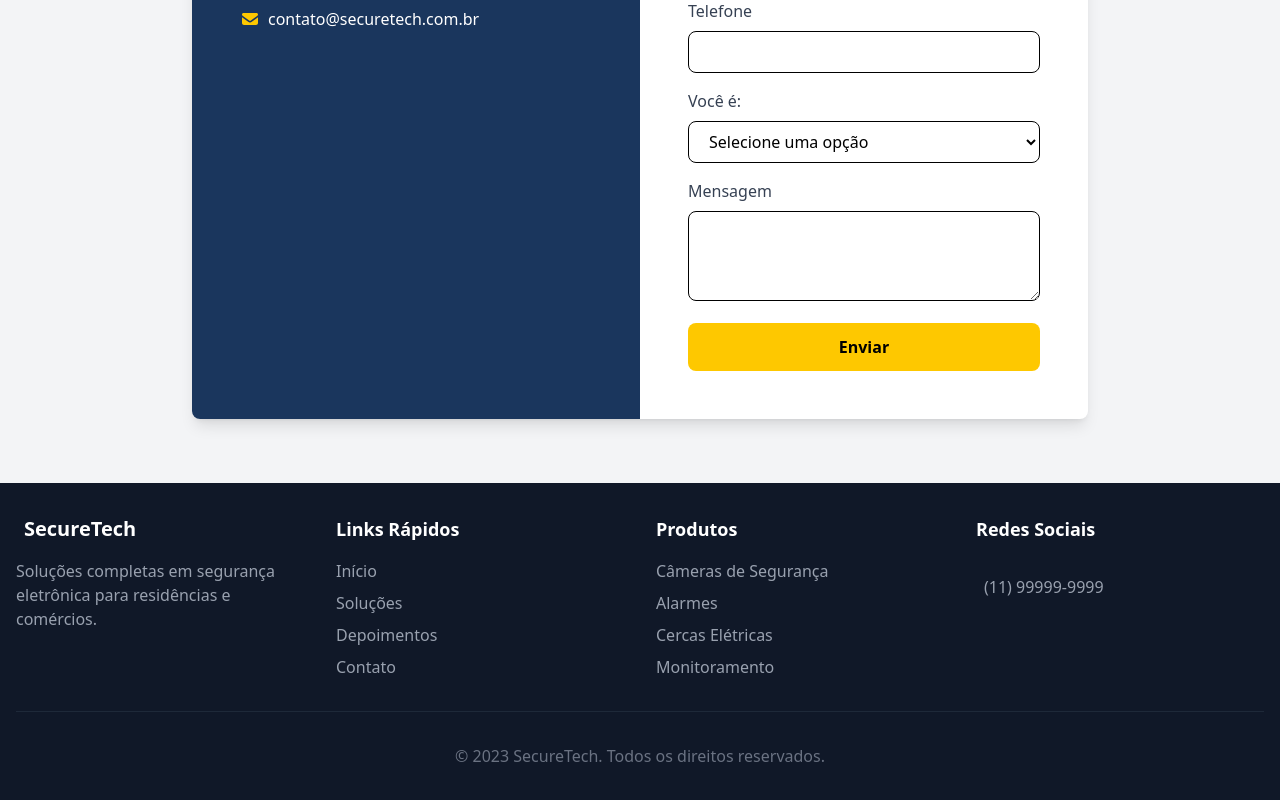
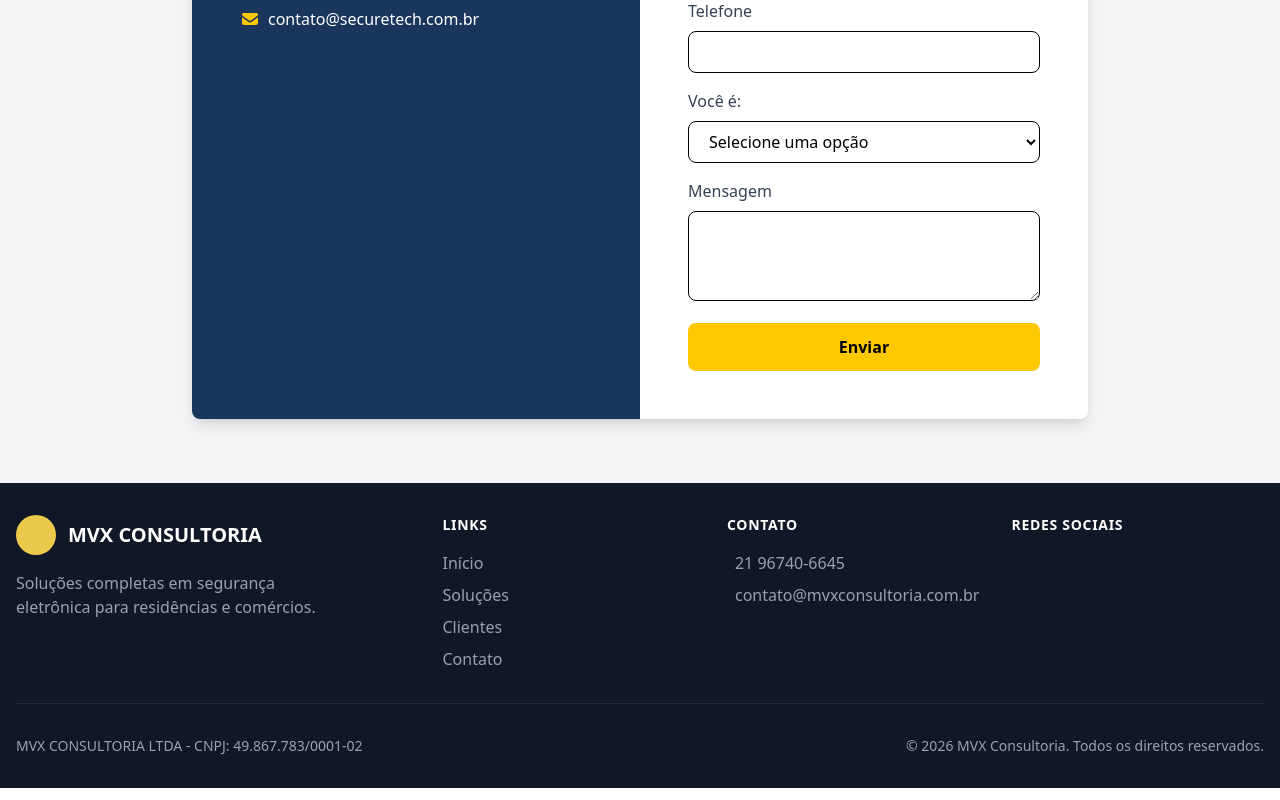
Before and after one commit to DevTec2020/LandingPage-Emive, a React (Vite) app: page / in a window 1280 px wide. Shown: the part 2405-3205 px from the top of the page. Built offline with nearby package versions, Linux system fonts and the light colour scheme.

Commit message:
feat: Atualizando layout do footer

```diff
--- a/src/App.jsx
+++ b/src/App.jsx
@@ -336,55 +336,77 @@ function App() {
     </section>
 
     {/* Footer */}
-    <footer className="bg-gray-900 text-white py-8">
-        <div className="container mx-auto px-4">
-            <div className="grid grid-cols-1 md:grid-cols-4 gap-8">
-                <div>
-                    <div className="flex items-center space-x-2 mb-4">
-                        <i className="fas fa-shield-alt text-accent text-2xl"></i>
-                        <span className="text-xl font-bold">SecureTech</span>
+    <footer class="bg-gray-900 text-white py-8">
+        <div class="container mx-auto px-4">
+            <div class="md:flex md:justify-between">
+                <div class="mb-6 md:mb-0">
+                    <div class="flex items-center mb-4">
+                        <div class="w-10 h-10 bg-accent rounded-full flex items-center justify-center mr-3">
+                            <i class="fas fa-shield-alt text-gray-900 text-lg"></i>
+                        </div>
+                        <span class="text-xl font-bold">MVX CONSULTORIA</span>
                     </div>
-                    <p className="text-gray-400">Soluções completas em segurança eletrônica para residências e comércios.</p>
+                    <p class="text-gray-400 max-w-xs">Soluções completas em segurança eletrônica para residências e comércios.</p>
                 </div>
-                <div>
-                    <h3 className="text-lg font-bold mb-4">Links Rápidos</h3>
-                    <ul className="space-y-2">
-                        <li><a href="#home" className="text-gray-400 hover:text-white transition">Início</a></li>
-                        <li><a href="#protecao" className="text-gray-400 hover:text-white transition">Soluções</a></li>
-                        <li><a href="#depoimentos" className="text-gray-400 hover:text-white transition">Depoimentos</a></li>
-                        <li><a href="#contato" className="text-gray-400 hover:text-white transition">Contato</a></li>
-                    </ul>
-                </div>
-                <div>
-                    <h3 className="text-lg font-bold mb-4">Produtos</h3>
-                    <ul className="space-y-2">
-                        <li><a href="#" className="text-gray-400 hover:text-white transition">Câmeras de Segurança</a></li>
-                        <li><a href="#" className="text-gray-400 hover:text-white transition">Alarmes</a></li>
-                        <li><a href="#" className="text-gray-400 hover:text-white transition">Cercas Elétricas</a></li>
-                        <li><a href="#" className="text-gray-400 hover:text-white transition">Monitoramento</a></li>
-                    </ul>
-                </div>
-                <div>
-                    <h3 className="text-lg font-bold mb-4">Redes Sociais</h3>
-                    <div className="flex space-x-4">
-                        <a href="#" className="text-gray-400 hover:text-white text-xl transition"><i className="fab fa-facebook"></i></a>
-                        <a href="#" className="text-gray-400 hover:text-white text-xl transition"><i className="fab fa-instagram"></i></a>
-                        <a href="#" className="text-gray-400 hover:text-white text-xl transition"><i className="fab fa-linkedin"></i></a>
-                        <a href="#" className="text-gray-400 hover:text-white text-xl transition"><i className="fab fa-youtube"></i></a>
+
+                <div class="grid grid-cols-2 gap-8 sm:grid-cols-3">
+                    <div>
+                        <h3 class="text-sm font-semibold uppercase tracking-wider mb-4">Links</h3>
+                        <ul class="space-y-2">
+                            <li><a href="#home" class="text-gray-400 hover:text-white transition">Início</a></li>
+                            <li><a href="#products" class="text-gray-400 hover:text-white transition">Soluções</a></li>
+                            <li><a href="#testimonials" class="text-gray-400 hover:text-white transition">Clientes</a></li>
+                            <li><a href="#contact" class="text-gray-400 hover:text-white transition">Contato</a></li>
+                        </ul>
                     </div>
-                    <div className="mt-4">
-                        <a href="https://wa.me/5511999999999" className="text-gray-400 hover:text-white flex items-center">
-                            <i className="fab fa-whatsapp mr-2 text-green-500"></i> (11) 99999-9999
-                        </a>
+
+                    <div>
+                        <h3 class="text-sm font-semibold uppercase tracking-wider mb-4">Contato</h3>
+                        <ul class="space-y-2">
+                            <li class="flex items-center">
+                                <i class="fas fa-phone-alt mr-2 text-sm text-accent"></i>
+                                <span class="text-gray-400">21 96740-6645</span>
+                            </li>
+                            <li class="flex items-center">
+                                <i class="fas fa-envelope mr-2 text-sm text-accent"></i>
+                                <span class="text-gray-400">contato@mvxconsultoria.com.br</span>
+                            </li>
+                        </ul>
+                    </div>
+
+                    <div>
+                        <h3 class="text-sm font-semibold uppercase tracking-wider mb-4">Redes Sociais</h3>
+                        <div class="flex space-x-4">
+                            <a href="#" class="text-gray-400 hover:text-white transition">
+                                <i class="fab fa-facebook-f"></i>
+                            </a>
+                            <a href="#" class="text-gray-400 hover:text-white transition">
+                                <i class="fab fa-instagram"></i>
+                            </a>
+                            <a href="https://wa.me/5521967406645" target="_blank" class="text-gray-400 hover:text-white transition">
+                                <i class="fab fa-whatsapp"></i>
+                            </a>
+                            <a href="#" class="text-gray-400 hover:text-white transition">
+                                <i class="fab fa-linkedin-in"></i>
+                            </a>
+                        </div>
                     </div>
                 </div>
             </div>
-            <div className="border-t border-gray-800 mt-8 pt-8 text-center text-gray-500">
-                <p>&copy; 2023 SecureTech. Todos os direitos reservados.</p>
+
+            <div class="mt-8 pt-8 border-t border-gray-800">
+                <div class="md:flex md:items-center md:justify-between">
+                    <div class="text-center md:text-left">
+                        <p class="text-gray-400 text-sm">MVX CONSULTORIA LTDA - CNPJ: 49.867.783/0001-02</p>
+                    </div>
+
+                    <div class="mt-4 md:mt-0 text-center md:text-right">
+                        <p class="text-gray-400 text-sm">&copy; 2026 MVX Consultoria. Todos os direitos reservados.</p>
+                    </div>
+                </div>
             </div>
         </div>
     </footer>
-
 
     </>
   )
```
